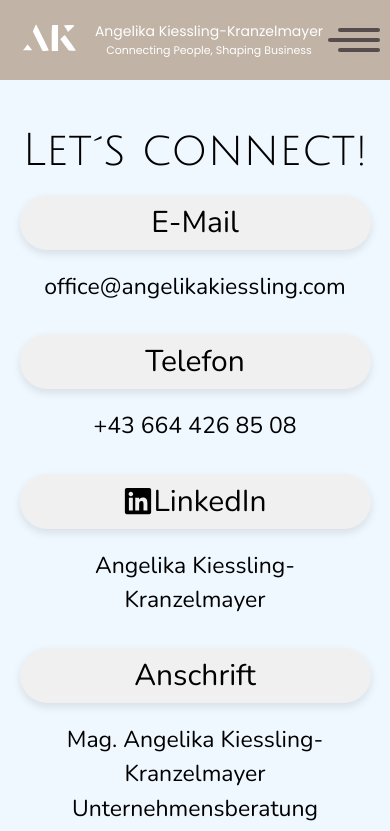
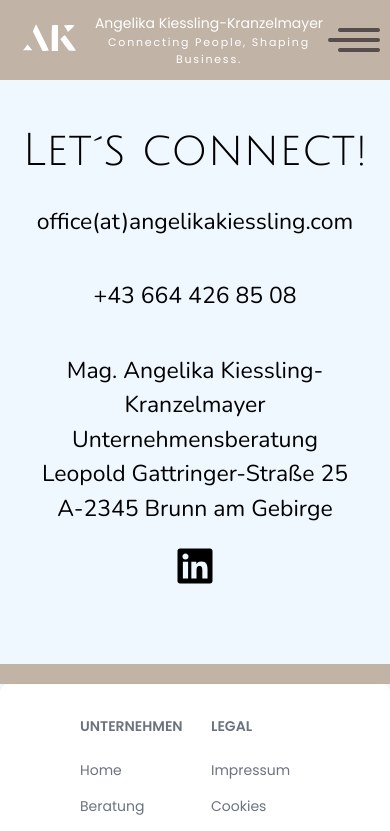
Before and after one commit to ArthurKiessling/shapingBusiness, a React (Create React App) app: page /kontakt in a window 390 px wide. Shown: the top 831 px of the page. Built offline with nearby package versions, Linux system fonts and the light colour scheme; a web font is replaced by a local one.

Commit message:
letzte Änderungswünsche

```diff
--- a/src/App.js
+++ b/src/App.js
@@ -42,7 +42,7 @@ const App = () => {
         </div>
       ) : (
 
-        <PreloadImages>
+
     <LanguageProvider>
     <ThemeProvider>
       <div className="flex flex-col min-h-screen">
@@ -61,8 +61,7 @@ const App = () => {
         </div>
       </div>
     </ThemeProvider>
-    </LanguageProvider>
-    </PreloadImages>)}
+    </LanguageProvider>)}
 
     </div>
   );
--- a/src/components/AboutMe.js
+++ b/src/components/AboutMe.js
@@ -26,7 +26,7 @@ const AboutMe = () => {
     [
       {
         title: "MIT HERZ & HIRN",
-        description: (<ul className="about-list">
+        description: (<ul className={styles.aboutlist}>
         <li>empathisch, herzlich, mutig, offen</li>
         <li>analytisch, strukturiert, ergebnis-, lösungsorientiert</li>
         <li>kollaborativ, kommunikations-, umsetzungsstark</li>
@@ -39,7 +39,7 @@ const AboutMe = () => {
       },
       {
         title: "FACHLICH KOMPETENT",
-        description: (<ul className="about-list">
+        description: (<ul className={styles.aboutlist}>
         <li>Kommunikation & Public Affairs</li>
         <li>Reputation-, Stakeholder Management</li>
         <li>Change - und Krisenmanagement</li>
@@ -57,7 +57,7 @@ const AboutMe = () => {
     [
       {
         title: "ERFAHREN",
-        description: (<ul className="about-list">
+        description: (<ul className={styles.aboutlist}>
         <li>Konzernorganisation & Start-Up</li>
         <li>Konsolidierung & Entwicklung von Standorten</li>
         <li>New Work, Digitale Transformation, Krisenmanagement</li>
@@ -66,7 +66,7 @@ const AboutMe = () => {
       },
       {
         title: "ZUKUNFTSORIENTIERT",
-        description: (<ul className="about-list">
+        description: (<ul className={styles.aboutlist}>
         <li>Entwicklung von Standort-, Nachhaltigkeitsstrategien</li>
         <li>Gestaltung & Begleitung von Organisationsänderungen</li>
         <li>Bildung, Nachwuchsförderung, Innovationskultur, Diversität</li>
@@ -80,7 +80,7 @@ const AboutMe = () => {
     [
       {
         title: "WITH HEART & BRAIN",
-        description: (<ul className="about-list">
+        description: (<ul className={styles.aboutlist}>
         <li>empathetic, warm, courageous, open</li>
         <li>analytical, structured, results-oriented, solution-focused</li>
         <li>collaborative, strong in communication and implementation</li>
@@ -94,7 +94,7 @@ const AboutMe = () => {
       },
       {
         title: "PROFESSIONALLY COMPETENT",
-        description: (<ul className="about-list">
+        description: (<ul className={styles.aboutlist}>
         <li>Communication & public affairs</li>
         <li>Reputation management, stakeholder management</li>
         <li>Change and crisis management</li>
@@ -113,7 +113,7 @@ const AboutMe = () => {
     [
       {
         title: "EXPERIENCED",
-        description:(<ul className="about-list">
+        description:(<ul className={styles.aboutlist}>
         <li>Corporate organization & start up</li>
         <li>Consolidation & development of locations</li>
         <li>New work, digital transformation, crisis management</li>
@@ -123,7 +123,7 @@ const AboutMe = () => {
       },
       {
         title: "FUTURE-ORIENTED",
-        description: (<ul className="about-list">
+        description: (<ul className={styles.aboutlist}>
         <li>Development of location and sustainability strategies</li>
         <li>Design & support of organizational changes</li>
         <li>Training, talent development, innovation culture, diversity</li>
@@ -145,22 +145,19 @@ const content = {
       secondcolm:"Mit ganzheitlichem, strategischem, unternehmerischem Denken und Handeln sowie innovativem Mindset und ausgeprägten Problemlösungskompetenzen habe ich eine Vielzahl von Projekten den Bereichen in Technologie & Digitalisierung, Innovation & Nachhaltigkeit sowie Marketing & Sales erfolgreich umgesetzt.",
       sprachenHeading:"Sprachen",
       sprachen:"Deutsch, Englisch",
-      ausbildung: "AUSBILDUNG",
+      ausbildung: "Ausbildung",
     ausbildungen: [
       {
         institution: "Wirtschaftsuniversität Wien (WU-Wien)",
-        jahre: "1989-1996",
         abschluss: "Studium Betriebswirtschaft, Abschluss mit Mag. rer.soc.oec."
       },
       {
         institution: "WU Executive Academy",
-        jahre: "2019-2020",
-        extrainfo:"Judge Business School Executive Education",
         abschluss: 'Zertifikat “Governance Excellence- Programm für AufsichtsrätInnen”'
       },
       {
         institution: "University of Cambridge",
-        jahre: "2022-2023",
+        extrainfo:"Judge Business School Executive Education",
         abschluss: 'Certificate “Circular Economy & Sustainable Strategies”'
       }
     ]
@@ -172,7 +169,7 @@ const content = {
      secondcolm:"With holistic, strategic, entrepreneurial thinking and action as well as an innovative mindset and pronounced problem-solving skills, I have successfully implemented a variety of projects in the fields of technology & digitalization, innovation & sustainability, and marketing & sales.",
      sprachenHeading:"Languages",
      sprachen:"German, English",
-     ausbildung: "EDUCATION",
+     ausbildung: "Education",
      ausbildungen: [
        {
          institution: "University of Ecnonomics & Business, Vienna (WU-Wien)",
@@ -182,12 +179,12 @@ const content = {
        {
          institution: "WU Executive Academy",
          jahre: "2019-2020",
-        extrainfo:"Judge Business School Executive Education",
          abschluss: 'Certificate “Governance Excellence-Program for Supervisory Board Members”'
        },
        {
          institution: "University of Cambridge",
          jahre: "2022-2023",
+         extrainfo:"Judge Business School Executive Education",
          abschluss: 'Certificate “Circular Economy & Sustainable Strategies”'
        }
      ]
@@ -316,7 +313,10 @@ const { language } = useLanguage(); // 'de' oder 'en'
   {
   content[language].ausbildungen.map(ausbildung => (
     <div key={ausbildung.institution}>
-      <h1 className={styles.hAusbildung}>{ausbildung.institution} {ausbildung.jahre}</h1>
+      <div className={styles.hAusbildung}>
+       <h1> {ausbildung.institution}</h1>
+        <h1 className='hJahre'>{ausbildung.jahre}</h1>
+        </div>
       { ausbildung.extrainfo && <h1 className={styles.hAusbildung}>{ausbildung.extrainfo}</h1> }
       <h1 className={styles.textAusbildung}>{ausbildung.abschluss}</h1>
     </div>
--- a/src/components/Footer.js
+++ b/src/components/Footer.js
@@ -60,7 +60,7 @@ export default function Component() {
           </div>
         </div>
         <div className="w-full px-4 py-6 sm:flex sm:items-center sm:justify-between">
-          <Footer.Copyright href="#" by="Shaping Business™" year={2024} />
+          <Footer.Copyright href="#" by="Angelika Kiessling-Kranzelmayer™" year={2024} />
 
         </div>
 
--- a/src/components/Kontakt.js
+++ b/src/components/Kontakt.js
@@ -17,7 +17,7 @@ const Kontakt = () => {
       anschrift: 'Anschrift',
       linkedin: 'LinkedIn',
       phone: '+43 664 426 85 08',
-      emailAddress: 'office@angelikakiessling.com',
+      emailAddress: 'office(at)angelikakiessling.com',
       address: (<ul className="about-list">
       <li>Mag. Angelika Kiessling-Kranzelmayer</li>
       <li>Unternehmensberatung</li>
@@ -33,7 +33,7 @@ const Kontakt = () => {
       anschrift: 'Address',
       linkedin: 'LinkedIn',
       phone: '+43 664 426 85 08',
-      emailAddress: 'office@angelikakiessling.com',
+      emailAddress: 'office(at)angelikakiessling.com',
       address: (<ul className="about-list">
       <li>Mag. Angelika Kiessling-Kranzelmayer</li>
       <li>Unternehmensberatung</li>
@@ -53,30 +53,28 @@ const Kontakt = () => {
     <div className="contact-info-konakt">
     <div className="felder-kontakt">
     <a href={`mailto:${content[language].emailAddress}`}>
-        <div className="title-wrapper-kontakt">{content[language].email}</div>
+
         <div className="text-wrapper-kontakt">{content[language].emailAddress}</div>
         </a>
       </div>
 
       <div className="felder-kontakt">
       <a href={`tel:+436644268508`}>
-        <div className="title-wrapper-kontakt">{content[language].telefon}</div>
+
         <div className="text-wrapper-kontakt">{content[language].phone}</div>
         </a>
       </div>
 
+
       <div className="felder-kontakt">
-      <a href="https://www.linkedin.com/in/angelika-kiessling-kranzelmayer-20b62a93">
-        <div className="title-wrapper-kontakt">      <FaLinkedin/>{content[language].linkedin}</div>
-        <div className="text-wrapper-kontakt">{content[language].linkedinName}</div>
-        </a>
-      </div>
-      <div className="felder-kontakt">
-        <div className="title-wrapper-kontakt">{content[language].anschrift}</div>
+
         <div className="text-wrapper-kontakt">{content[language].address}</div>
       </div>
 
+      <div className="felder-kontakt">
+      <a href="https://www.linkedin.com/in/angelika-kiessling-kranzelmayer-20b62a93" className="hLinked" ><FaLinkedin /> </a>
 
+      </div>
 
     </div>
     <div  style={{ backgroundColor: '#c1b3a5' }} className="banner"></div>
--- a/src/components/NavBar.js
+++ b/src/components/NavBar.js
@@ -70,14 +70,16 @@ const Navbar = () => {
   };
   {/*Interresant Farbe:#989292*/}
   return (
-    <nav style={{ backgroundColor: themeColor}} className={`navbar ${!show && 'hide'}`}>
+
+    <nav style={{ backgroundColor: themeColor}} className={`navbar ${!show && 'hide'} ${show && 'show'}`}>
       <div className="container">
         <div>
         <LogoSvg className='logo'/>
         </div>
         <div className='menuHeader'>
         <p className='nameHead'>Angelika Kiessling-Kranzelmayer</p>
-        <p className='sloganHead'>Connecting People, Shaping Business</p>
+        <p className='sloganHead'>Connecting People, Shaping Business.</p>
+
         </div>
         <div  className="menu-icon" onClick={handleShowNavbar}>
         <Hamburger />
--- a/src/components/css/HomePage.css
+++ b/src/components/css/HomePage.css
@@ -161,7 +161,7 @@
     display: flex;
     flex-direction: column;
     position: relative;
-    margin-bottom: 10%;
+
   }
 
 
@@ -176,7 +176,7 @@
 .philo{
 
     text-align: center;
-   margin-top: 7%;
+
     margin-bottom: 10%;
 
 }
@@ -250,7 +250,7 @@
      /* Zentriert den Container */
     margin-inline: auto;
     text-align: center;
-    margin-bottom: 30%;
+    margin-bottom: 5%;
      /* Teilt den Container in zwei Spalten mit unterschiedlichen Größen */
 
   }
--- a/src/components/css/kontakt.css
+++ b/src/components/css/kontakt.css
@@ -29,13 +29,13 @@
   text-shadow: 0 4px 8px rgba(0, 0, 0, 0.2);
 }
 .contact-info-konakt{
-  max-width: 70%;
+  max-width: fit-content;
   margin: auto;
   margin-bottom: 20%;
   margin-top: 0;
-  display: flex;
-  justify-content: space-around;
-  flex-wrap: wrap;
+  margin-inline: auto;
+
+
 }
 
 .text-style {
@@ -55,6 +55,22 @@
 
   margin: auto;
   /* Anpassen nach Bedarf */
+}
+.hLinked {
+  display: flex;
+  margin-inline: auto;
+  font-size: clamp(40px, 6vw, 55px);
+
+  justify-content: center;
+  transition: transform 0.3s ease;
+  margin-bottom: 10%;
+  transform-origin: center;
+  overflow: hidden;
+  min-width: 0; /* Verhindert, dass das Element zu klein wird */
+  max-width: 70%;
+}
+.hLinked:hover {
+  transform: scale(1.05);
 }
 .title-wrapper-kontakt {
   font-family: 'Nunito', sans-serif;
@@ -81,13 +97,12 @@
       font-weight: 300;
 
   text-align: center;
-    background-color: #f0f0f0;
+
     padding: 5px;
     padding-inline: 20px;
    margin-top: 10px;
 
-  border-radius: 30px;
-    box-shadow: 0 4px 8px rgba(0, 0, 0, 0.1);
+
     transition: transform 0.3s ease;
 
 }
@@ -99,7 +114,7 @@
   /* Fügt einen Schatten hinzu */
 }
 .felder-kontakt{
-  width: 30%;
+
   /* Optional: Anpassung für Abstand */
 
 }
@@ -123,9 +138,5 @@
   justify-content: center;
   align-items: center;
 }
-.felder-kontakt{
-  width: 90%;
-  /* Optional: Anpassung für Abstand */
 
 }
-}
--- a/src/components/css/navbar.css
+++ b/src/components/css/navbar.css
@@ -25,6 +25,7 @@ body {
 .sloganHead{
   font-size: 15px;
   margin:auto;
+  letter-spacing:2.1px;
 }
 .menuHeader{
   align-items: center;
@@ -60,13 +61,18 @@ body {
 
 .navbar.hide {
   transform: translateY(-100%);
-  pointer-events: none;/* Stelle sicher, dass dies ausreicht, um die Navbar vollständig zu verstecken */
-  transition: 1s ease;
+  pointer-events: auto;
+  transition: opacity 1s ease, transform 0.5s ease,   visibility 0.5s ease;
+  opacity: 0;
+  visibility: hidden;
 }
 
 .navbar.show {
-  transition: transform 0.5s ease;
-  transform: translateY(0);
+  transform: translateY(0%);
+  pointer-events: auto; /* Ändere dies zu auto, wenn du Interaktionen zulassen möchtest, wenn die Navbar sichtbar ist */
+  transition: opacity 1s ease, transform 0.5s ease;
+  opacity: 1;
+  visibility: visible;
 }
 
 .menu-icon {
@@ -168,6 +174,7 @@ body {
   .sloganHead{
     font-size: 11px;
     margin:auto;
+    letter-spacing:1.8px;
   }
   .menuHeader{
     display: block;
--- a/src/effekts/PreloadImages.js
+++ b/src/effekts/PreloadImages.js
@@ -25,13 +25,7 @@ const PreloadImages = ({ children }) => {
         .catch(() => setError(true));
     }, [imageUrls]);
 
-    if (error) {
-      return <div>Es gab einen Fehler beim Laden der Bilder.</div>;
-    }
 
-    if (!loaded) {
-      return <div></div>;
-    }
 
     return (
       <>
```
Also changed, not shown: src/components/Content.js (+6 -6 lines), src/components/css/AboutMe.module.css (+17 -13 lines).
